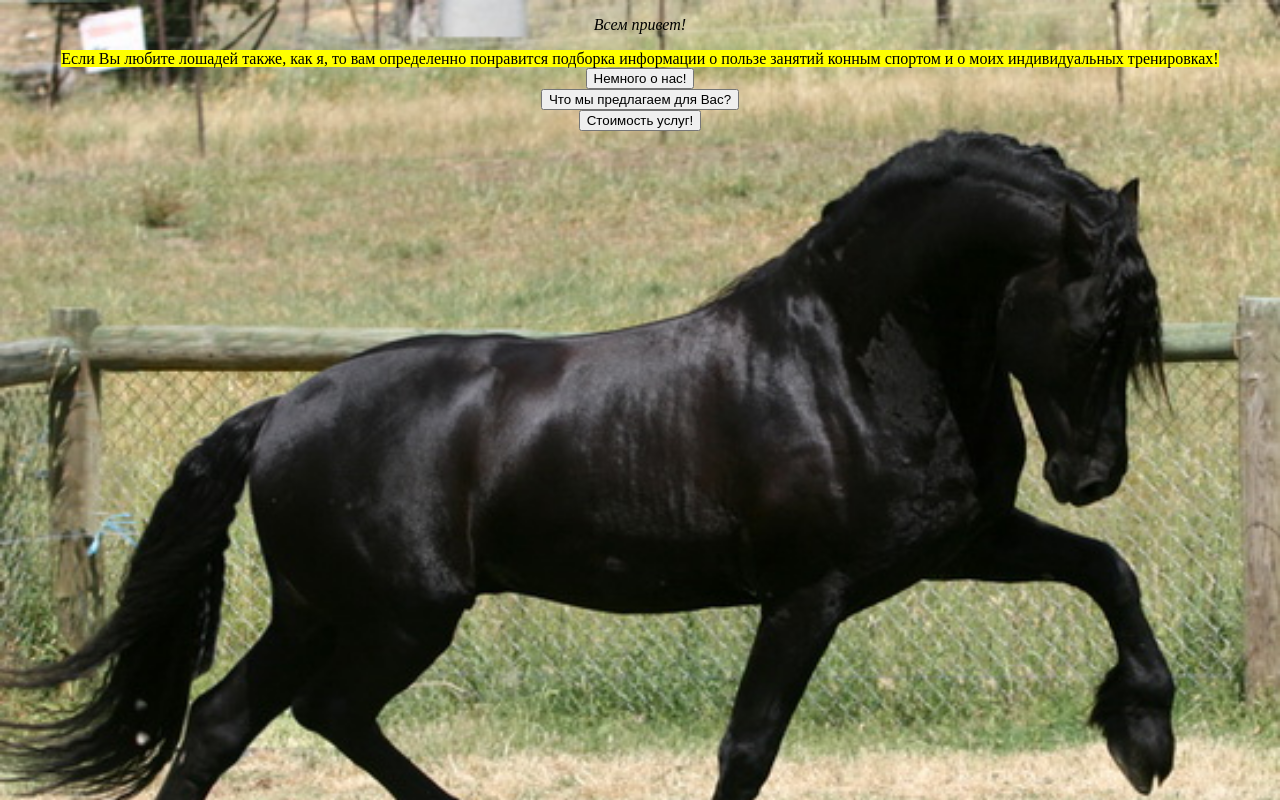
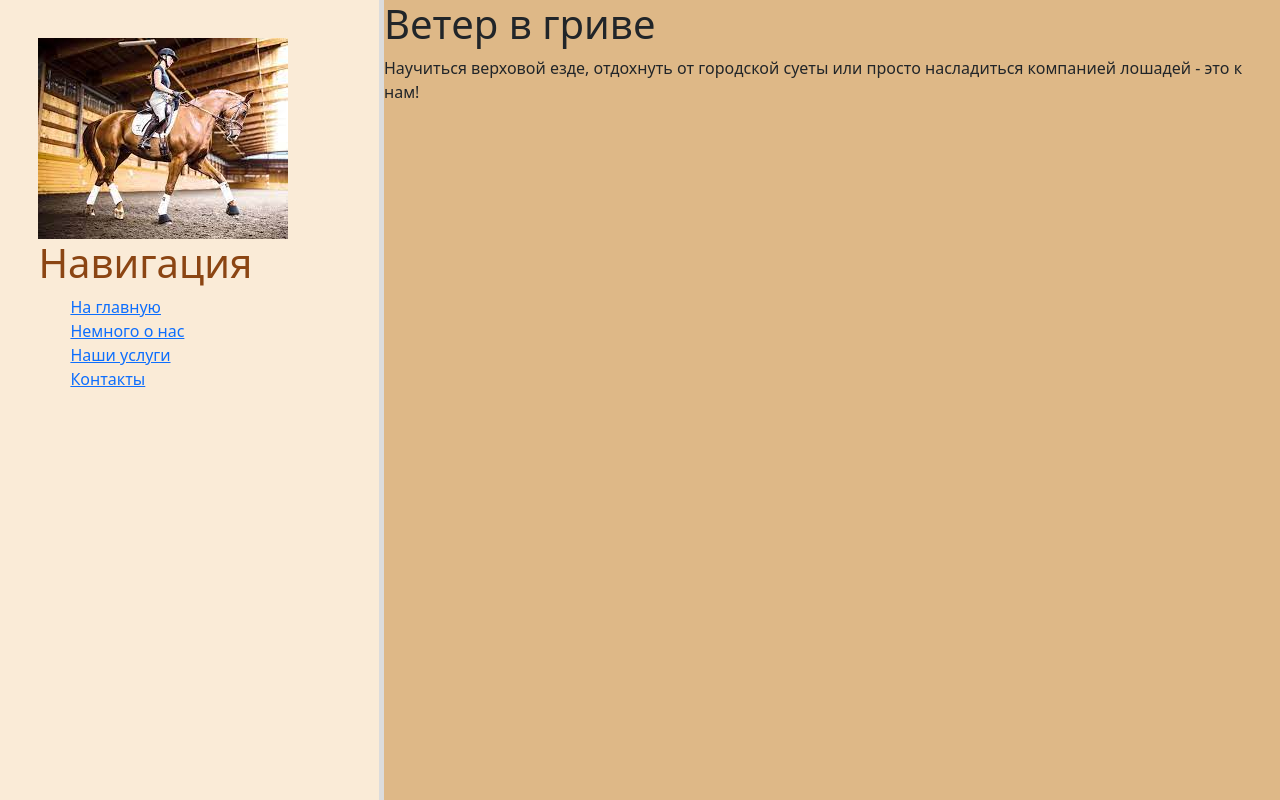
Before and after one commit to KatushonakNika/OverOne_Project1, a Django app: page / in a window 1280 px wide. Run offline with Django 4.2, Linux system fonts and the light colour scheme.

Commit message:
Фича 2

```diff
--- a/Equstrian/static/OverOne_Project/css/main.css
+++ b/Equstrian/static/OverOne_Project/css/main.css
@@ -0,0 +1,31 @@
+body {
+    background: burlywood;
+}
+
+aside {
+    float: left;
+    background: antiquewhite;
+    width: 30%;
+    padding: 3%;
+    height: 100vh;
+    color: saddlebrown;
+    border-right: 5px solid gainsboro;
+}
+
+aside image {
+    float: left;
+}
+
+aside ul {list-style: none}
+
+aside ul li {
+    color: saddlebrown;
+    display: block;
+    transition: transform .5s ease;
+}
+
+aside ul li:hover, aside ul a:hover {
+    text-decoration: none;
+    color: #eb5900;
+    transform: scale(100.20%);
+}
--- a/Equstrian/templates/main/alltemplates.html
+++ b/Equstrian/templates/main/alltemplates.html
@@ -9,8 +9,20 @@
   <link rel="stylesheet" href="{% static 'OverOne_Project/css/main.css' %}">
   </head>
   <body>
-    {% block content %}
-    {% endblock %}
+  <aside>
+      <img src="{% static 'OverOne_Project/img/Без названия.jpg' %}">
+      <h1>Навигация</h1>
+      <ul>
+          <a href="{% url 'main' %}"><li class="list-group-item">На главную</li></a>
+          <a href="{% url 'about' %}"><li class="list-group-item">Немного о нас</li></a>
+          <a href="{% url 'offer' %}"><li class="list-group-item">Наши услуги</li></a>
+          <a href="{% url 'contacts' %}"><li class="list-group-item">Контакты</li></a>
+      </ul>
+  </aside>
+  <main>
+      {% block content %}
+      {% endblock %}
+  </main>
   <script src="https://cdn.jsdelivr.net/npm/bootstrap@5.2.0-beta1/dist/js/bootstrap.bundle.min.js" integrity="sha384-pprn3073KE6tl6bjs2QrFaJGz5/SUsLqktiwsUTF55Jfv3qYSDhgCecCxMW52nD2" crossorigin="anonymous"></script>
   </body>
 </html>
--- a/Equstrian/templates/main/courses_page.html
+++ b/Equstrian/templates/main/courses_page.html
@@ -15,7 +15,7 @@
   <div class="row">
     <div class="col">
         <h2>Чистим</h2>
-        <div><img class="left" src="1539695222_horse-love-1.jpg" alt="Письма мастера дзен"></div>
+        <div><img class="left" src="../../static/OverOne_Project/img/1539695222_horse-love-1.jpg" alt="Письма мастера дзен"></div>
   </style>
 
     </div>
--- a/Equstrian/templates/main/main_page.html
+++ b/Equstrian/templates/main/main_page.html
@@ -1,31 +1,6 @@
-<!DOCTYPE html>
-<html lang="en">
-<head>
-    <meta charset="UTF-8">
-    <title>Добро пожаловать в конный мир!</title>
-      <style>
-    body { background: url(age_b_website.jpg) space;
-     -webkit-background-size: cover;
-    }
-   .text {
-    text-align:  center;
-   }
-  </style>
-</head>
-<body>
- <div class="text">
-     <p><em>Всем привет!</em></p>
-    <mark>Если Вы любите лошадей также, как я, то вам определенно понравится
-        подборка информации о пользе занятий конным спортом и о моих индивидуальных тренировках!</mark>
-<form action="{% url 'about' %}">
-    <input type="submit" value="Немного о нас!">
-</form>
-<form action="{% url 'offer' %}">
-    <input type="submit" value="Что мы предлагаем для Вас?">
-</form>
-     <form action="{% url 'price' %}">
-    <input type="submit" value="Стоимость услуг!">
-</form>
- </div>
-</body>
-</html>
+{% extends 'main/alltemplates.html' %}
+{% block title %}Добро пожаловать в конный мир!{% endblock %}
+{% block content %}
+    <h1>Ветер в гриве</h1>
+    <p>Научиться верховой езде, отдохнуть от городской суеты или просто насладиться компанией лошадей - это к нам!</p>
+{% endblock %}
--- a/Equstrian/views.py
+++ b/Equstrian/views.py
@@ -16,4 +16,4 @@
 
 
 def price(request):
-    return render(request, 'main/price_page.html')
+    return render(request, 'main/contacts.html')
--- a/OverOne_Project/settings.py
+++ b/OverOne_Project/settings.py
@@ -123,8 +123,3 @@
 # https://docs.djangoproject.com/en/4.0/ref/settings/#default-auto-field
 
 DEFAULT_AUTO_FIELD = 'django.db.models.BigAutoField'
-
-STATICFILES_DIRS = [
-    BASE_DIR / "static",
-    '/var/www/static/',
-]
--- a/OverOne_Project/urls.py
+++ b/OverOne_Project/urls.py
@@ -14,14 +14,15 @@
     2. Add a URL to urlpatterns:  path('blog/', include('blog.urls'))
 """
 from django.contrib import admin
-from django.urls import path
+from django.conf import settings
+from django.conf.urls.static import static
 from django.contrib import admin
 from django.urls import path
 from Equstrian.views import main, about, offer, price
 
 urlpatterns = [
     path('', main, name='main'),
-    path('price/', price, name='price'),
+    path('contacts/', price, name='contacts'),
     path('offer/', offer, name='offer'),
     path('about/', about, name='about'),
     path('admin/', admin.site.urls),
```
Also changed, not shown: Equstrian/templates/main/contacts.html (+10 -21 lines).
